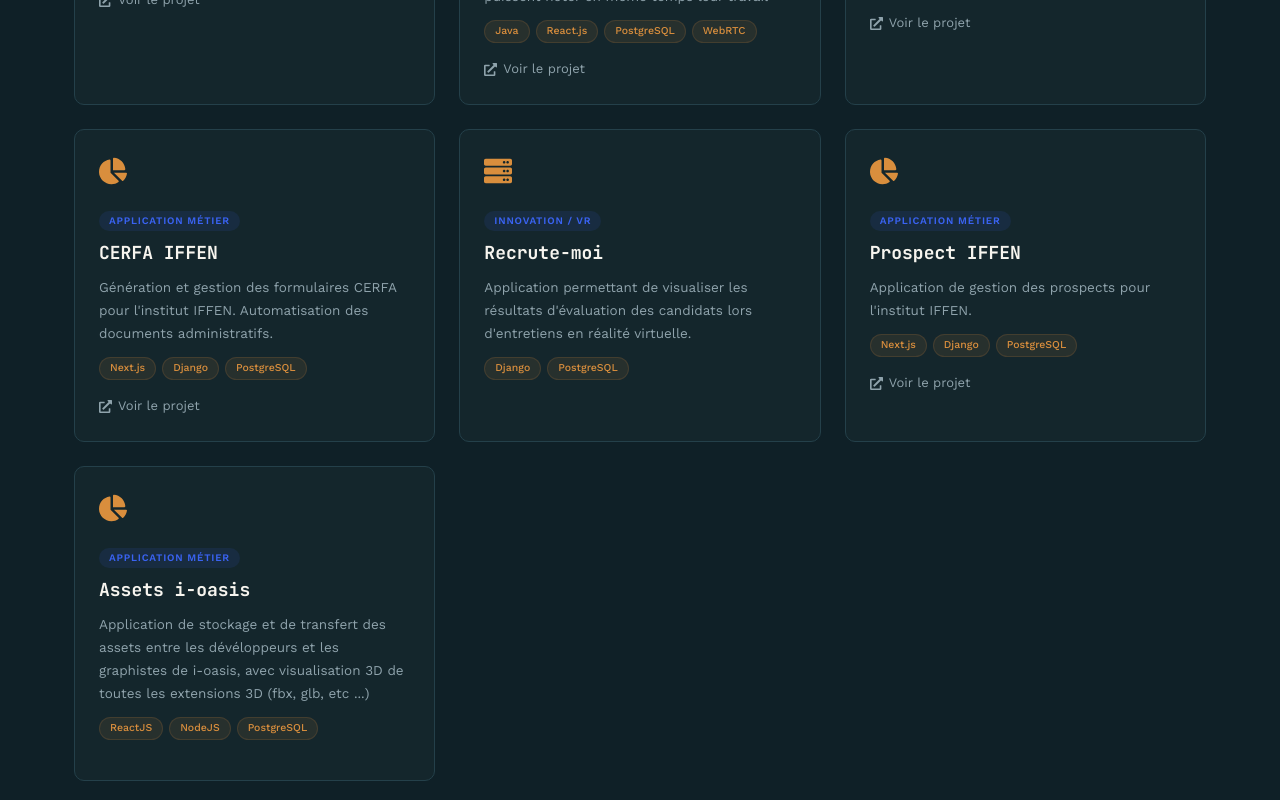
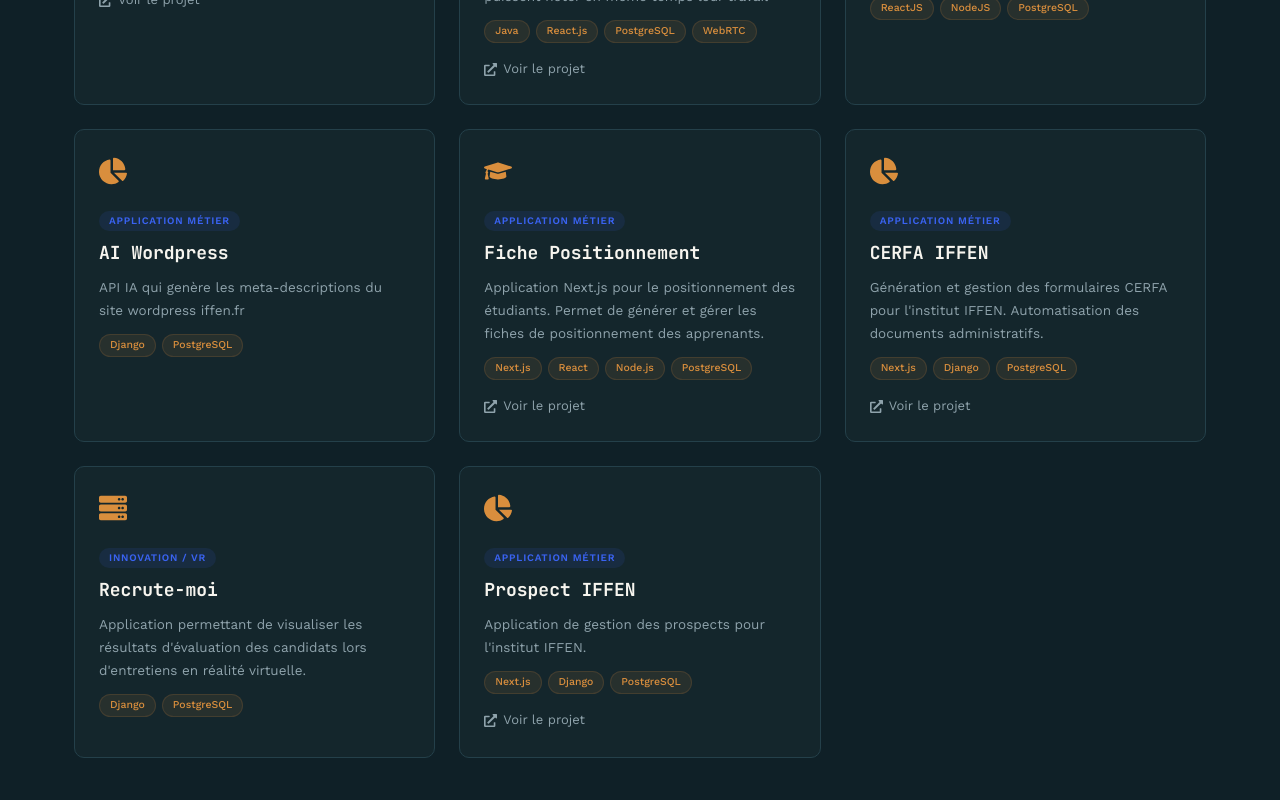
Before and after one commit to WilliamLouiz/WilliamNJ-portfolio, a React (Create React App) app: page /projects in a window 1280 px wide. Shown: the part 940-1740 px from the top of the page. Built offline with nearby package versions, Linux system fonts and the light colour scheme.

Commit message:
ajout de wordpress IA

```diff
--- a/src/pages/Projects.js
+++ b/src/pages/Projects.js
@@ -55,6 +55,26 @@
     type: "Innovation / VR",
   },
   {
+    title: "Assets i-oasis",
+    description:
+      "Application de stockage et de transfert des assets entre les développeurs et les graphistes de i-oasis, avec visualisation 3D de toutes les extensions 3D (fbx, glb, etc ...)",
+    tech: ["ReactJS", "NodeJS", "PostgreSQL"],
+    link: "#",
+    github: "#",
+    icon: <FaChartPie />,
+    type: "Application métier",
+  },
+  {
+    title: "AI Wordpress",
+    description:
+      "API IA qui genère les meta-descriptions du site wordpress iffen.fr",
+    tech: ["Django", "PostgreSQL"],
+    link: "#",
+    github: "#",
+    icon: <FaChartPie />,
+    type: "Application métier",
+  },
+  {
     title: "Fiche Positionnement",
     description:
       "Application Next.js pour le positionnement des étudiants. Permet de générer et gérer les fiches de positionnement des apprenants.",
@@ -90,16 +110,6 @@
       "Application de gestion des prospects pour l'institut IFFEN.",
     tech: ["Next.js", "Django", "PostgreSQL"],
     link: "https://prospect.iffen.fr/",
-    github: "#",
-    icon: <FaChartPie />,
-    type: "Application métier",
-  },
-  {
-    title: "Assets i-oasis",
-    description:
-      "Application de stockage et de transfert des assets entre les dévéloppeurs et les graphistes de i-oasis, avec visualisation 3D de toutes les extensions 3D (fbx, glb, etc ...)",
-    tech: ["ReactJS", "NodeJS", "PostgreSQL"],
-    link: "#",
     github: "#",
     icon: <FaChartPie />,
     type: "Application métier",
```
